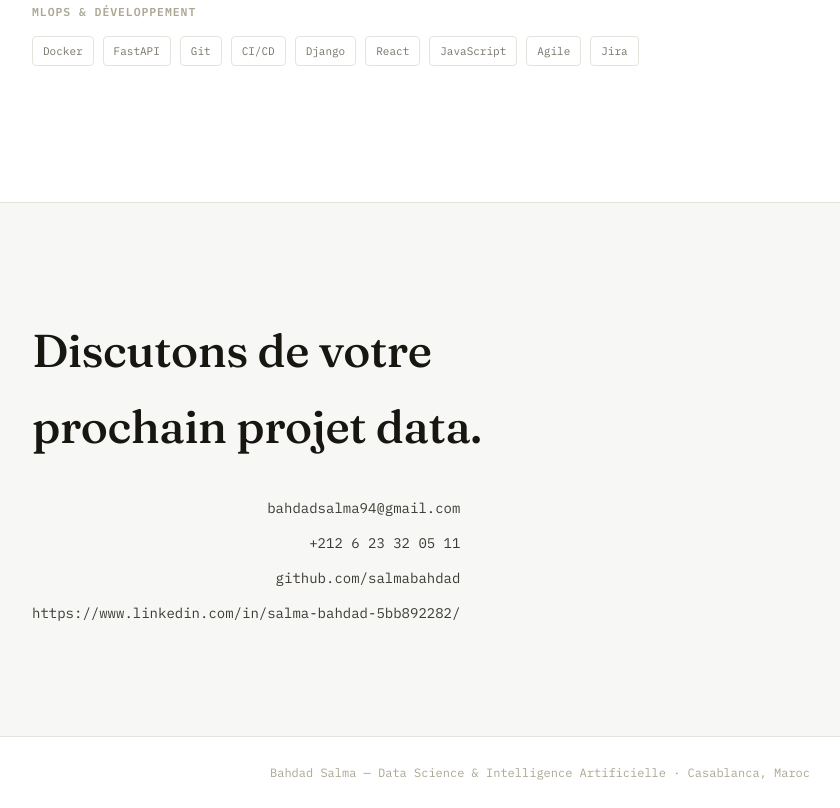
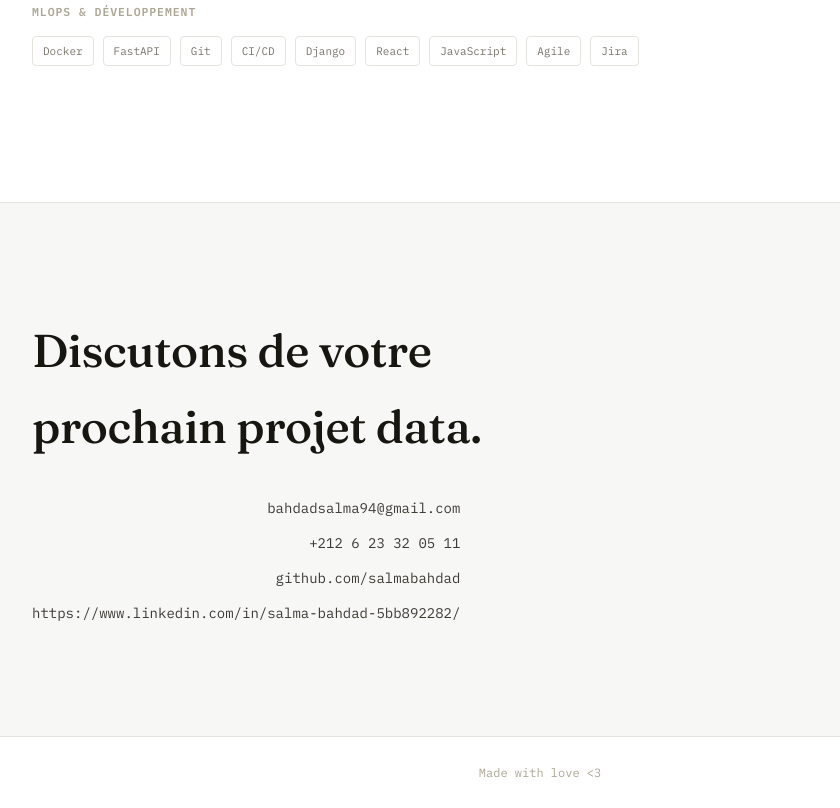
Before and after one commit to salmabahdad/portfolio, a plain HTML site: page index.html in a window 1280 px wide. Shown: the part 4902-5710 px from the top of the page, without its empty margins (100-940 px from the left). Drawn offline with Linux system fonts and the light colour scheme.

Commit message:
Update footer content in index.html

```diff
--- a/index.html
+++ b/index.html
@@ -443,7 +443,7 @@
   </div>
 </section>
 
-<footer>Bahdad Salma — Data Science & Intelligence Artificielle · Casablanca, Maroc</footer>
+<footer>Made with love <3</footer>
 
 <script>
   const reveals = document.querySelectorAll('.reveal');
```
